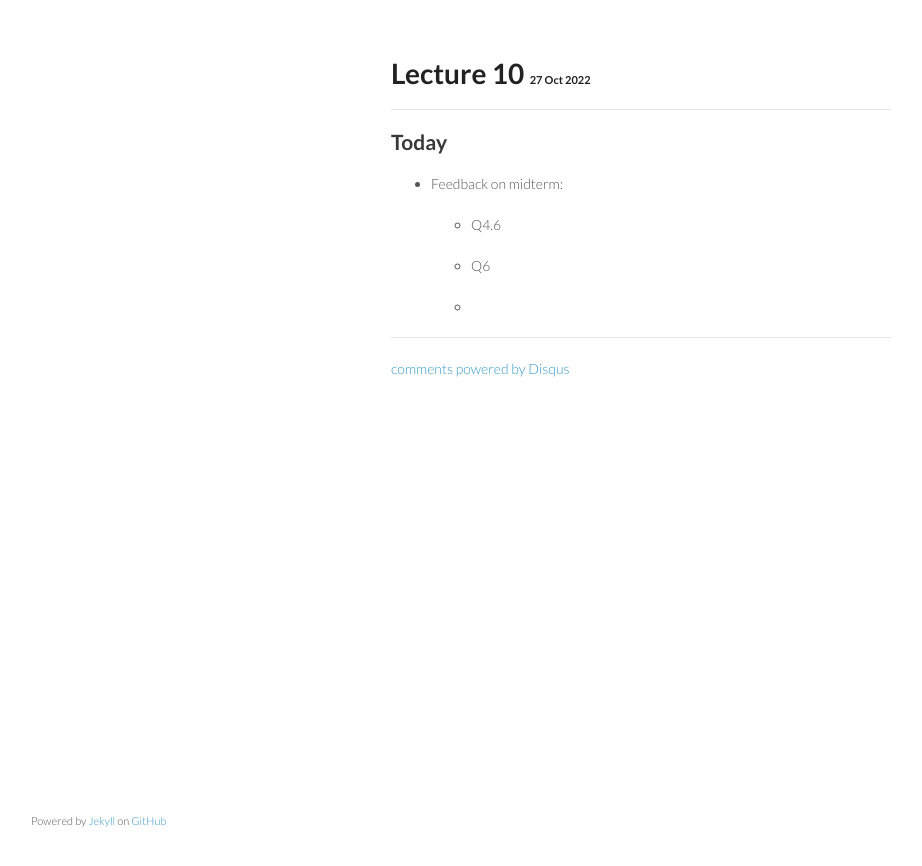
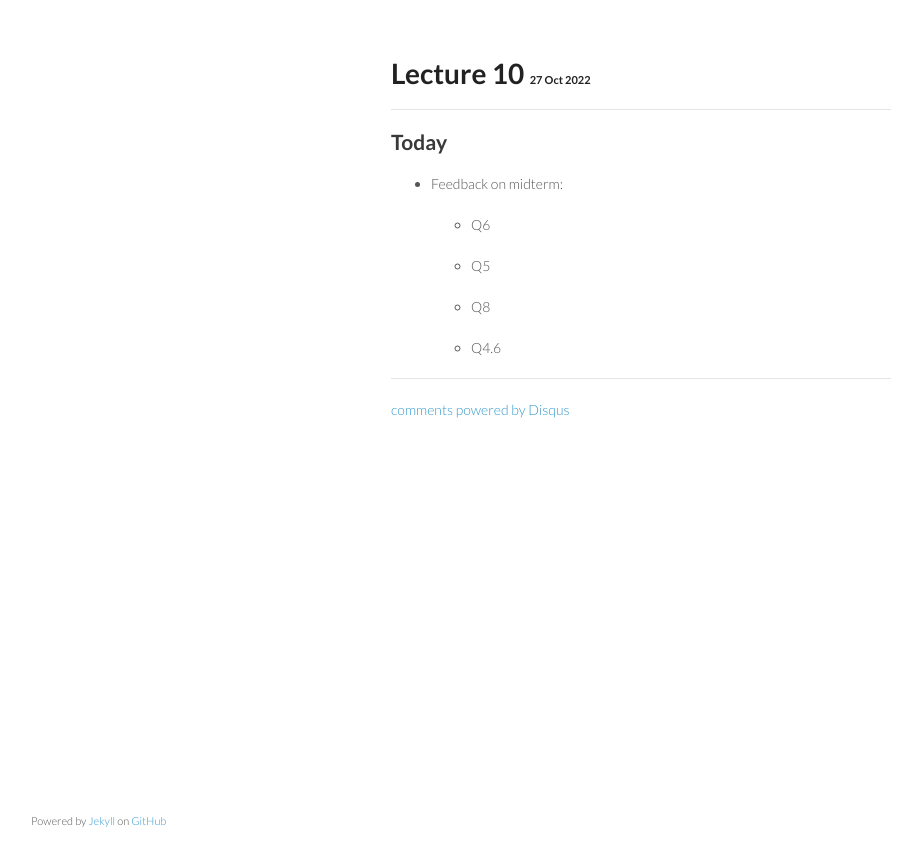
Before and after one commit to ucla-biostat-216/2022fall, a Jekyll site: the page built from _posts/2022-10-27-week6-day2.md, in a window 1280 px wide. Shown: the top 866 px of the page, without its empty margins (179-1101 px from the left). Built offline with Jekyll 4.4.1, drawn with Linux system fonts in a browser that asks for light colours; comment, search, counter and statistics services are not loaded.

Commit message:
minor edits

```diff
--- a/_posts/2022-10-27-week6-day2.md
+++ b/_posts/2022-10-27-week6-day2.md
@@ -8,8 +8,10 @@ category: biostat216fall2022
 
 * Feedback on midterm:
 
-  - Q4.6
-
   - Q6
 
-  -
+  - Q5
+
+  - Q8
+
+  - Q4.6
```
